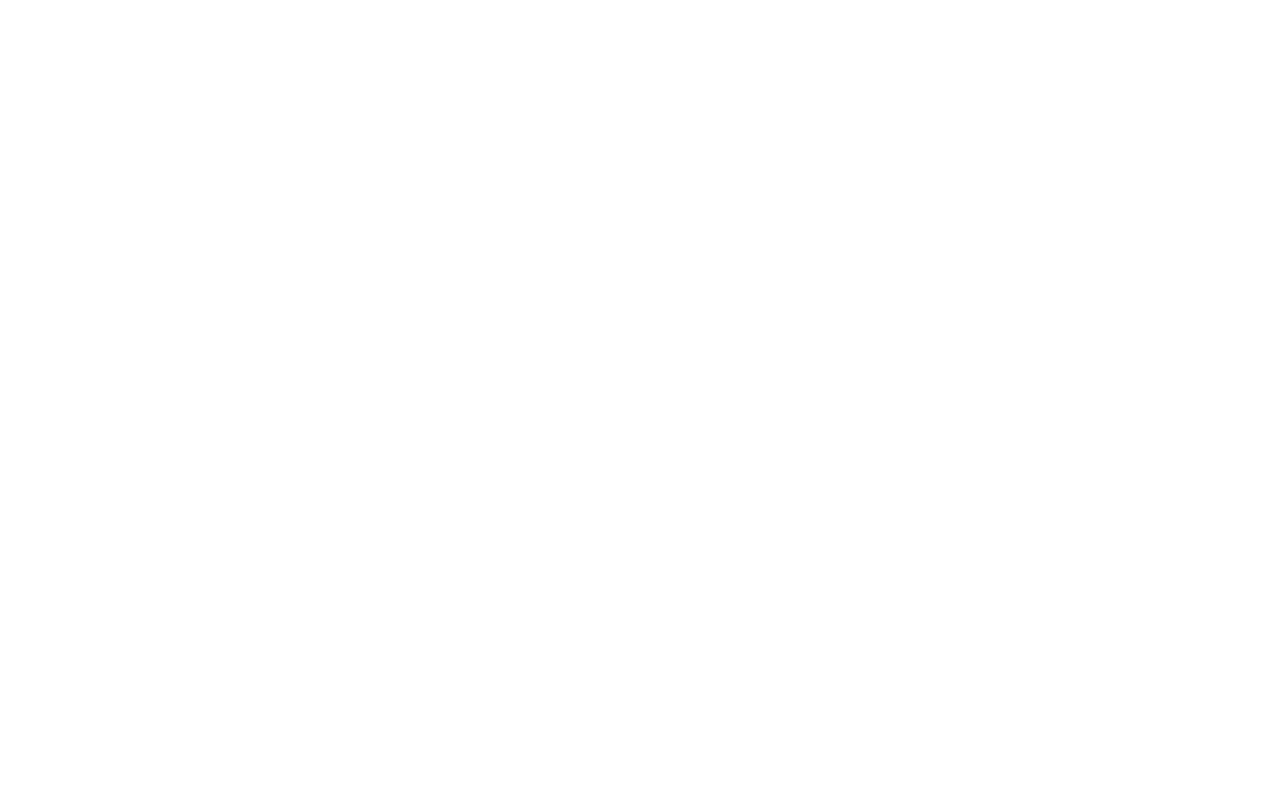
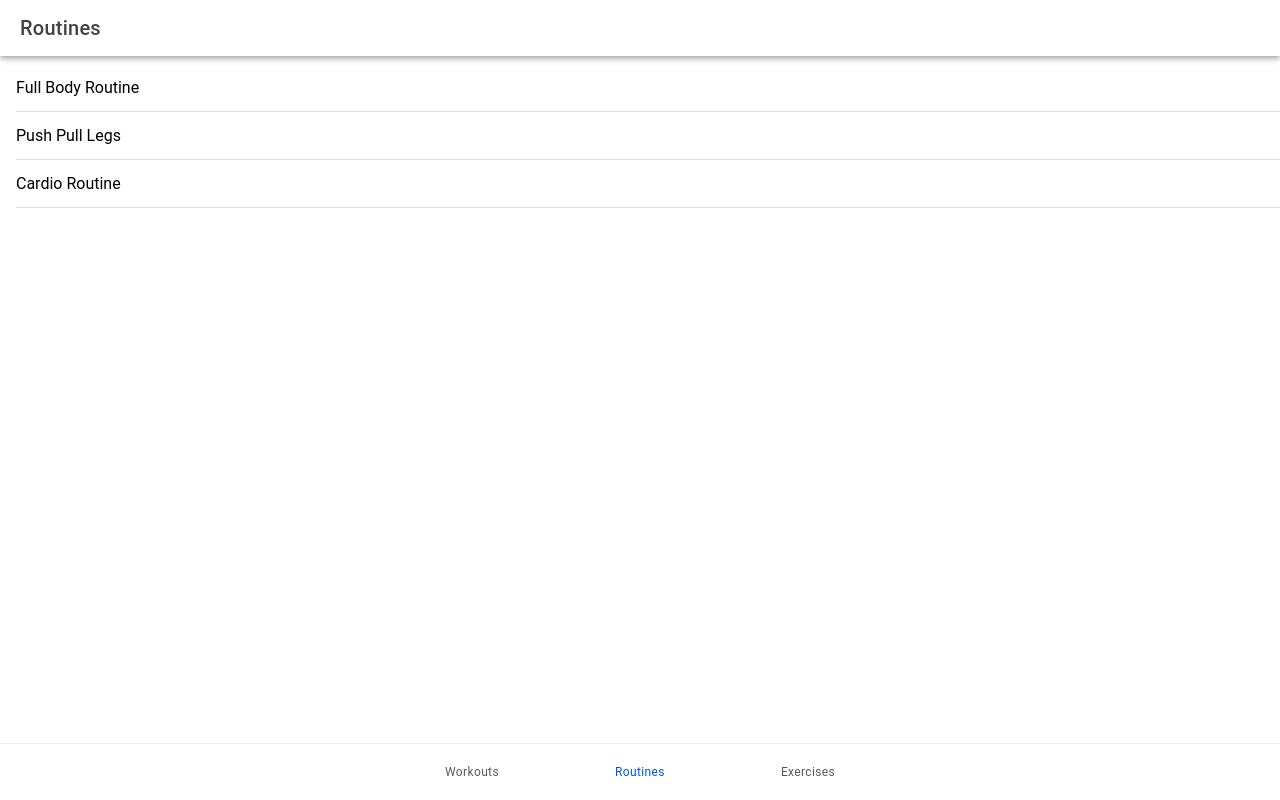
Before and after one commit to Kotimmitok/trainItera, a React (Vite) app: page /routines in a window 1280 px wide. Built offline with nearby package versions, Linux system fonts and the light colour scheme.

Commit message:
feat: tabbar

```diff
--- a/src/App.tsx
+++ b/src/App.tsx
@@ -1,7 +1,6 @@
 import { Redirect, Route } from 'react-router-dom';
-import { IonApp, IonRouterOutlet, setupIonicReact } from '@ionic/react';
+import { IonApp, IonRouterOutlet, IonTabBar, IonTabButton, IonLabel, setupIonicReact, IonTabs } from '@ionic/react';
 import { IonReactRouter } from '@ionic/react-router';
-import Home from './pages/Home';
 
 /* Core CSS required for Ionic components to work properly */
 import '@ionic/react/css/core.css';
@@ -32,20 +31,50 @@
 
 /* Theme variables */
 import './theme/variables.css';
+import Routines from './pages/Routines';
+import Workouts from './pages/Workouts';
+import Exercises from './pages/Exercises';
 
 setupIonicReact();
 
 const App: React.FC = () => (
   <IonApp>
     <IonReactRouter>
-      <IonRouterOutlet>
-        <Route exact path="/home">
-          <Home />
-        </Route>
-        <Route exact path="/">
-          <Redirect to="/home" />
-        </Route>
-      </IonRouterOutlet>
+      <IonTabs>
+        <IonRouterOutlet>
+          <Route exact path="/workouts">
+            <Workouts />
+          </Route>
+
+          <Route exact path="/routines">
+            <Routines />
+          </Route>
+
+          <Route exact path="/exercises">
+            <Exercises />
+          </Route>
+
+          <Route exact path="/">
+            <Redirect to="/workouts" />
+          </Route>
+
+        </IonRouterOutlet>
+
+        <IonTabBar slot="bottom">
+          <IonTabButton tab="workouts" href="/workouts">
+            <IonLabel>Workouts</IonLabel>
+          </IonTabButton>
+
+          <IonTabButton tab="routines" href="/routines">
+            <IonLabel>Routines</IonLabel>
+          </IonTabButton>
+
+          <IonTabButton tab="exercises" href="/exercises">
+            <IonLabel>Exercises</IonLabel>
+          </IonTabButton>
+        </IonTabBar>
+
+      </IonTabs>
     </IonReactRouter>
   </IonApp>
 );
--- a/src/components/ExploreContainer.css
+++ /dev/null
@@ -1,24 +0,0 @@
-#container {
-  text-align: center;
-  position: absolute;
-  left: 0;
-  right: 0;
-  top: 50%;
-  transform: translateY(-50%);
-}
-
-#container strong {
-  font-size: 20px;
-  line-height: 26px;
-}
-
-#container p {
-  font-size: 16px;
-  line-height: 22px;
-  color: #8c8c8c;
-  margin: 0;
-}
-
-#container a {
-  text-decoration: none;
-}
--- a/src/components/ExploreContainer.tsx
+++ /dev/null
@@ -1,14 +0,0 @@
-import './ExploreContainer.css';
-
-interface ContainerProps { }
-
-const ExploreContainer: React.FC<ContainerProps> = () => {
-  return (
-    <div id="container">
-      <strong>Ready to create an app?</strong>
-      <p>Start with Ionic <a target="_blank" rel="noopener noreferrer" href="https://ionicframework.com/docs/components">UI Components</a></p>
-    </div>
-  );
-};
-
-export default ExploreContainer;
--- /dev/null
+++ b/src/pages/Exercises.tsx
@@ -0,0 +1,30 @@
+import {
+    IonPage,
+    IonHeader,
+    IonToolbar,
+    IonTitle,
+    IonContent,
+    IonList,
+    IonItem
+} from '@ionic/react';
+
+const Exercises: React.FC = () => (
+    <IonPage>
+        <IonHeader>
+            <IonToolbar>
+                <IonTitle>Exercises</IonTitle>
+            </IonToolbar>
+        </IonHeader>
+
+        <IonContent>
+            <IonList>
+                <IonItem>Pullup</IonItem>
+                <IonItem>Dip</IonItem>
+                <IonItem>Squat</IonItem>
+                <IonItem>Deadlift</IonItem>
+            </IonList>
+        </IonContent>
+    </IonPage>
+);
+
+export default Exercises;
--- a/src/pages/Home.tsx
+++ /dev/null
@@ -1,25 +0,0 @@
-import { IonContent, IonHeader, IonPage, IonTitle, IonToolbar } from '@ionic/react';
-import ExploreContainer from '../components/ExploreContainer';
-import './Home.css';
-
-const Home: React.FC = () => {
-  return (
-    <IonPage>
-      <IonHeader>
-        <IonToolbar>
-          <IonTitle>Blank</IonTitle>
-        </IonToolbar>
-      </IonHeader>
-      <IonContent fullscreen>
-        <IonHeader collapse="condense">
-          <IonToolbar>
-            <IonTitle size="large">Blank</IonTitle>
-          </IonToolbar>
-        </IonHeader>
-        <ExploreContainer />
-      </IonContent>
-    </IonPage>
-  );
-};
-
-export default Home;
--- /dev/null
+++ b/src/pages/Routines.tsx
@@ -0,0 +1,29 @@
+import {
+    IonPage,
+    IonHeader,
+    IonToolbar,
+    IonTitle,
+    IonContent,
+    IonList,
+    IonItem
+} from '@ionic/react';
+
+const Routines: React.FC = () => (
+    <IonPage>
+        <IonHeader>
+            <IonToolbar>
+                <IonTitle>Routines</IonTitle>
+            </IonToolbar>
+        </IonHeader>
+
+        <IonContent>
+            <IonList>
+                <IonItem>Full Body Routine</IonItem>
+                <IonItem>Push Pull Legs</IonItem>
+                <IonItem>Cardio Routine</IonItem>
+            </IonList>
+        </IonContent>
+    </IonPage>
+);
+
+export default Routines;
--- /dev/null
+++ b/src/pages/Workouts.tsx
@@ -0,0 +1,28 @@
+import {
+    IonPage,
+    IonHeader,
+    IonToolbar,
+    IonTitle,
+    IonContent,
+    IonList,
+    IonItem
+} from '@ionic/react';
+
+const Workouts: React.FC = () => (
+    <IonPage>
+        <IonHeader>
+            <IonToolbar>
+                <IonTitle>Workouts</IonTitle>
+            </IonToolbar>
+        </IonHeader>
+
+        <IonContent>
+            <IonList>
+                <IonItem>Today</IonItem>
+                <IonItem>Yesterday</IonItem>
+            </IonList>
+        </IonContent>
+    </IonPage>
+);
+
+export default Workouts;
```
Also changed, not shown: src/pages/Home.css (deleted).
